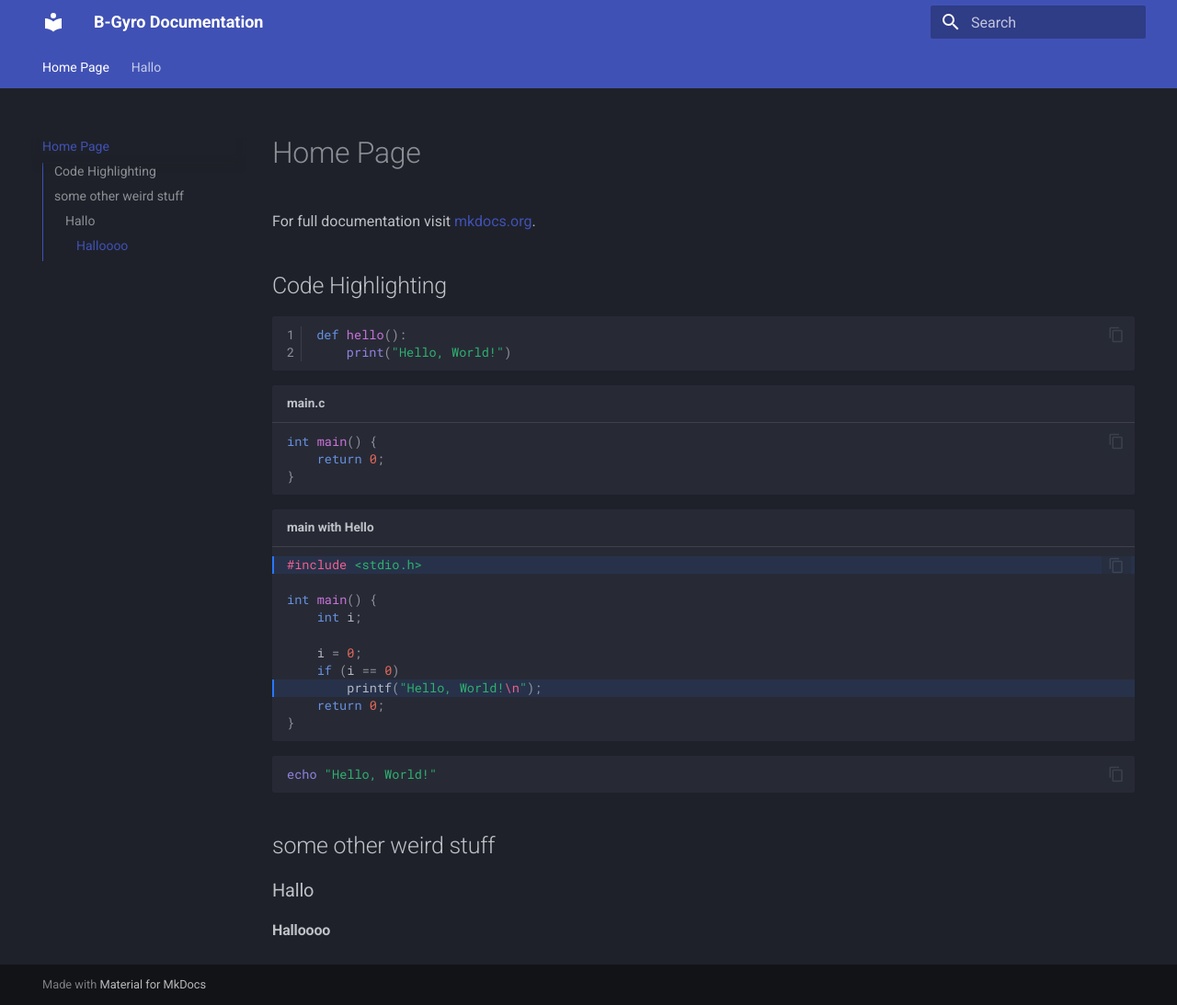
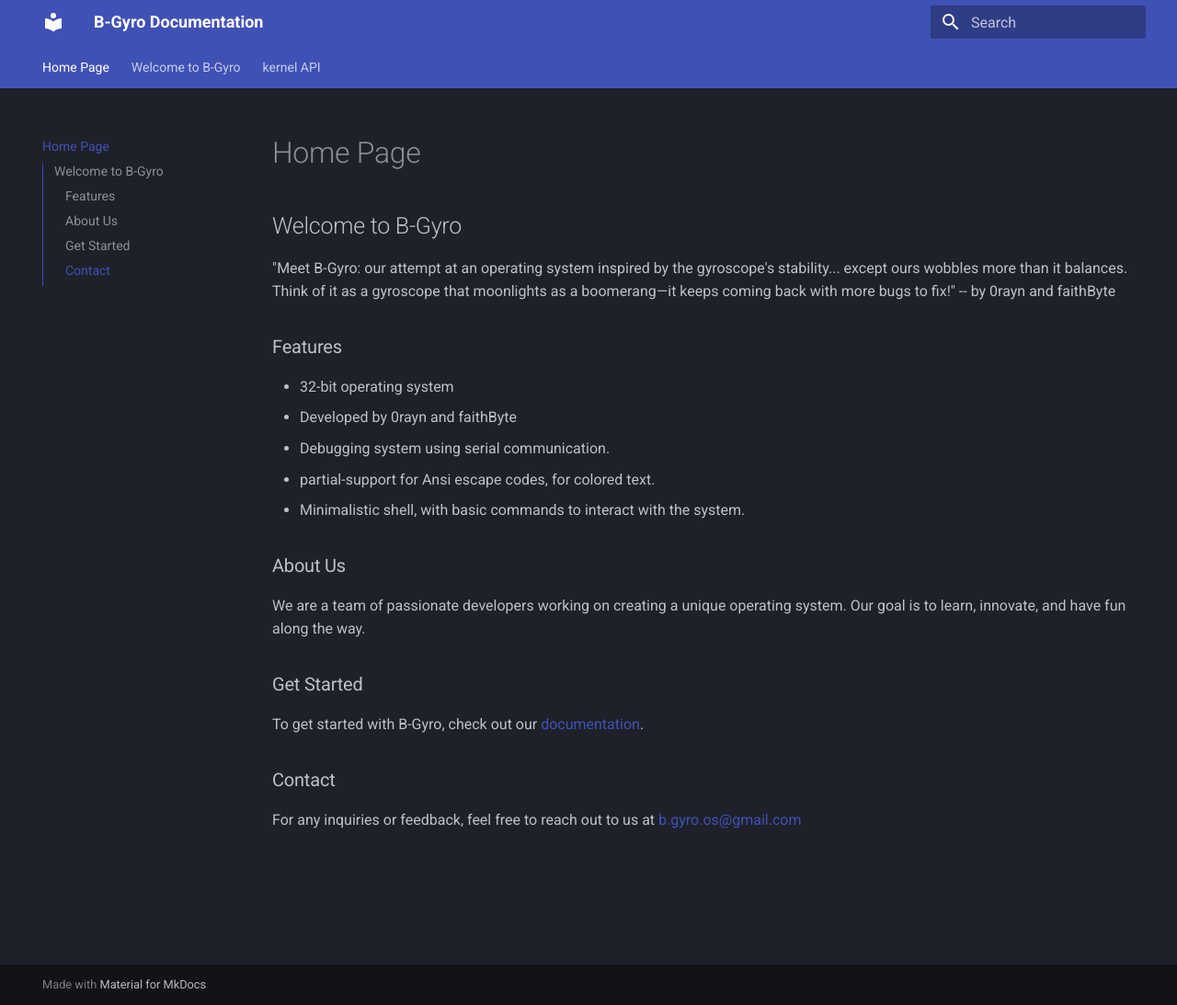
Before and after one commit to B-Gyro/B-Gyro-Docs, an MkDocs documentation site: the page built from docs/index.md, in a window 1280 px wide and 1093 px high. Shown: the whole window at 92% size. Built offline with MkDocs 1.6.1 and Material for MkDocs 9.7.7, drawn with Linux system fonts in a browser that asks for light colours.

Commit message:
Basic Structure

````diff
--- /dev/null
+++ b/docs/gettingStarted.md
@@ -0,0 +1,35 @@
+# Welcome to B-Gyro
+
+this document is a guide to help you get started with B-Gyro. If you have any questions or need help, feel free to reach out to us at [b.gyro.os@gmail.com](mailto:b.gyro.os@gmail.com)
+
+## Table of Contents
+
+- [Prerequisites](#prerequisites)
+- [Play-Test](#play-test)
+- [kernel API](#kernel-api)
+
+## Prerequisites
+
+Before you begin, ensure you have met the following requirements:
+- docker and docker-compose installed on your machine.
+- qemu-system-x86_64 installed on your machine.
+
+## play-test:
+
+To play-test B-Gyro, follow these steps:
+
+1. just clone the repository and run the following command:
+```bash
+make
+```
+2. To run the operating system, run the following command:
+```bash
+make run
+```
+
+## kernel API
+
+- [Serial Communication](kernel-API/serial-communication.md)
+- [VGA Display](kernel-API/vga-display.md)
+- [Keyboard Input](kernel-API/keyboard-input.md)
+- [Memory Management](kernel-API/memory-management.md)
--- a/docs/hallo.md
+++ /dev/null
@@ -1,9 +0,0 @@
-# Hallo
-
-## Halloooo
-
-```C
-int main() {
-	return 0;
-}
-```
--- a/docs/index.md
+++ b/docs/index.md
@@ -1,37 +1,25 @@
 # Home Page
 
-For full documentation visit [mkdocs.org](https://www.mkdocs.org).
+## Welcome to B-Gyro
 
-## Code Highlighting
+"Meet B-Gyro: our attempt at an operating system inspired by the gyroscope's stability... except ours wobbles more than it balances. Think of it as a gyroscope that moonlights as a boomerang—it keeps coming back with more bugs to fix!" -- by 0rayn and faithByte
 
-```py linenums="1"
-def hello():
-	print("Hello, World!")
-```
-```C title="main.c"
-int main() {
-	return 0;
-}
-```
+### Features
 
-```C title="main with Hello" hl_lines="1 8"
-#include <stdio.h>
+- 32-bit operating system
+- Developed by 0rayn and faithByte
+- Debugging system using serial communication.
+- partial-support for Ansi escape codes, for colored text.
+- Minimalistic shell, with basic commands to interact with the system.
 
-int main() {
-	int i;
+### About Us
 
-	i = 0;
-	if (i == 0)
-		printf("Hello, World!\n");
-	return 0;
-}
-```
+We are a team of passionate developers working on creating a unique operating system. Our goal is to learn, innovate, and have fun along the way.
 
-```sh
-echo "Hello, World!"
-```
-## some other weird stuff
+### Get Started
 
-### Hallo
+To get started with B-Gyro, check out our [documentation](gettingStarted.md).
 
-#### Halloooo
+### Contact
+
+For any inquiries or feedback, feel free to reach out to us at [b.gyro.os@gmail.com](mailto:b.gyro.os@gmail.com)
````
Also changed, not shown: docs/kernel-API/serial-communication.md (added, +3 -0 lines), docs/kernel-API/vga-display.md (added, +5 -0 lines).
